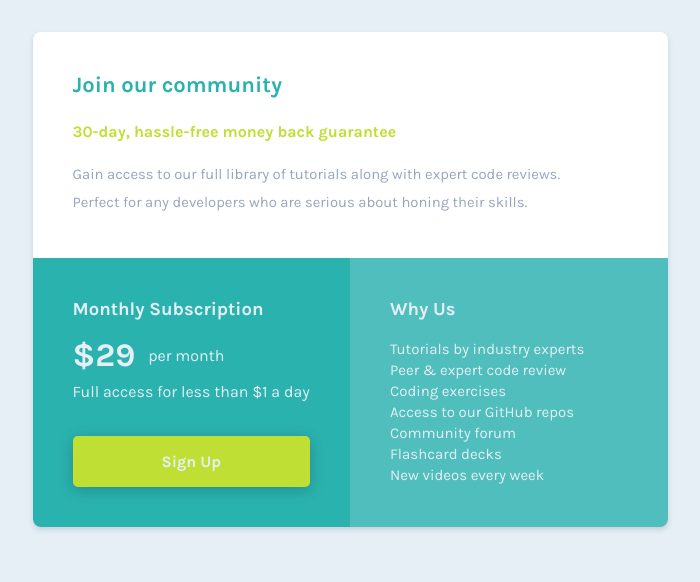
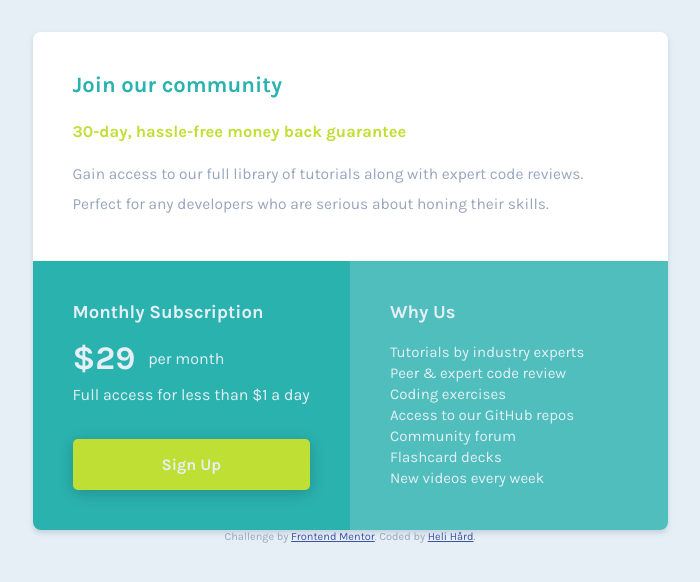
Before and after one commit to helihard/signup-page-w-CSS, a plain HTML site: page index.html in a window 1280 px wide. Shown: the whole page, without its empty margins (290-990 px from the left). Drawn offline with Linux system fonts and the light colour scheme.

Commit message:
Finishing touches

```diff
--- a/index.html
+++ b/index.html
@@ -44,14 +44,13 @@
             <li>New videos every week</li>
           </ul>
         </div>
-
-      <!--<footer>
+      </div> <!--end "container" -->
+    </div> <!-- end "wrapper" -->
+    <footer>
       <p class="attribution">
         Challenge by <a href="https://www.frontendmentor.io?ref=challenge" target="_blank">Frontend Mentor</a>.
-          Coded by <a href="#">Your Name Here</a>.
+        Coded by <a href="https://github.com/helihard" target="_blank">Heli Hård</a>.
       </p>
-      </footer>-->
-    </div> <!--end "container" -->
-  </div> <!-- end "wrapper" -->
+    </footer>
   </body>
 </html>
--- a/media-min700px.css
+++ b/media-min700px.css
@@ -10,7 +10,15 @@
   }
 
   #join {
-    padding: 2.5rem 4rem 2rem 2.5rem ;
+    padding: 2.5rem 3.5rem 2rem 2.5rem ;
+  }
+
+  #join hgroup p {
+    font-size: 16.5px;
+  }
+
+  #join p {
+    font-size: 15.5px;
   }
 
   #subscription, #why-us {
--- a/text-styles.css
+++ b/text-styles.css
@@ -62,6 +62,8 @@ p {
 }
 
 .attribution {
+  font-family: 'Karla', sans-serif;
+  color: var(--grayishblue);
   font-size: 11px;
   text-align: center;
 }
```
Lines whose indentation alone changed are shown as unchanged.
